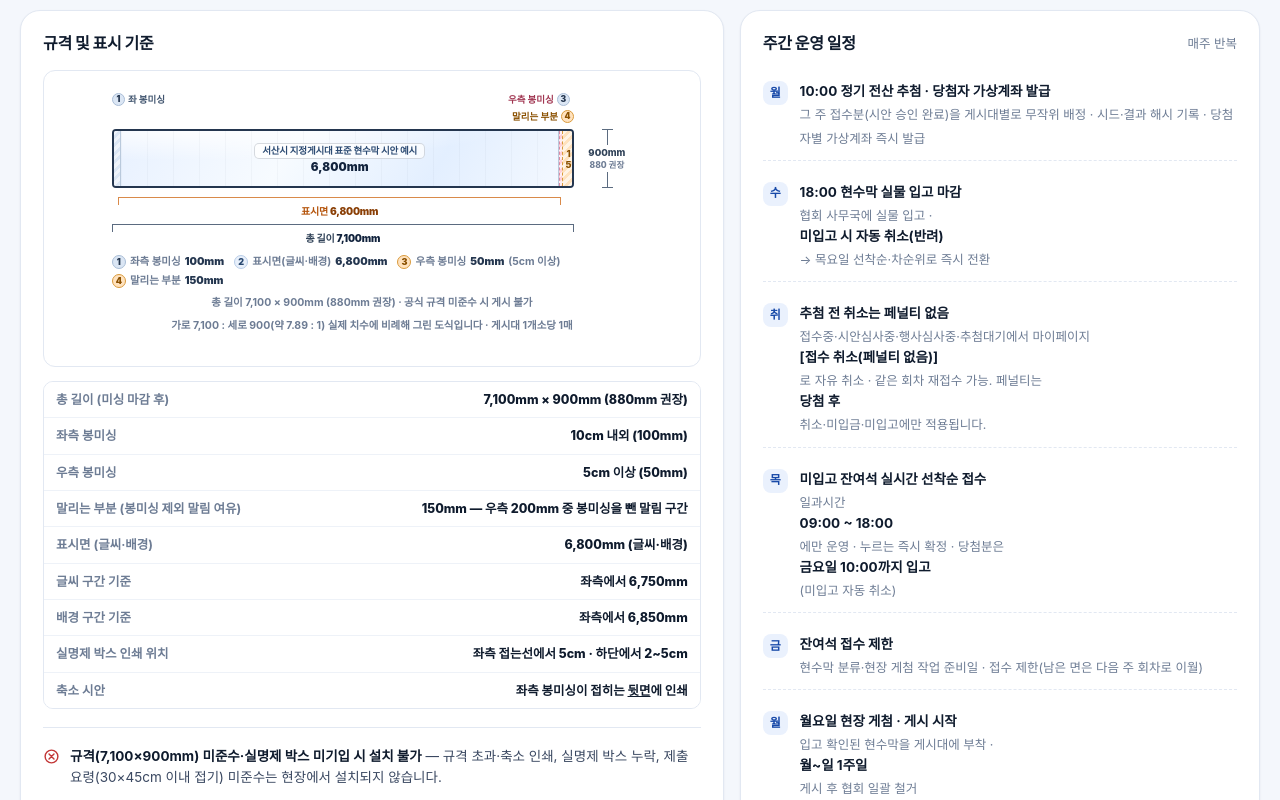
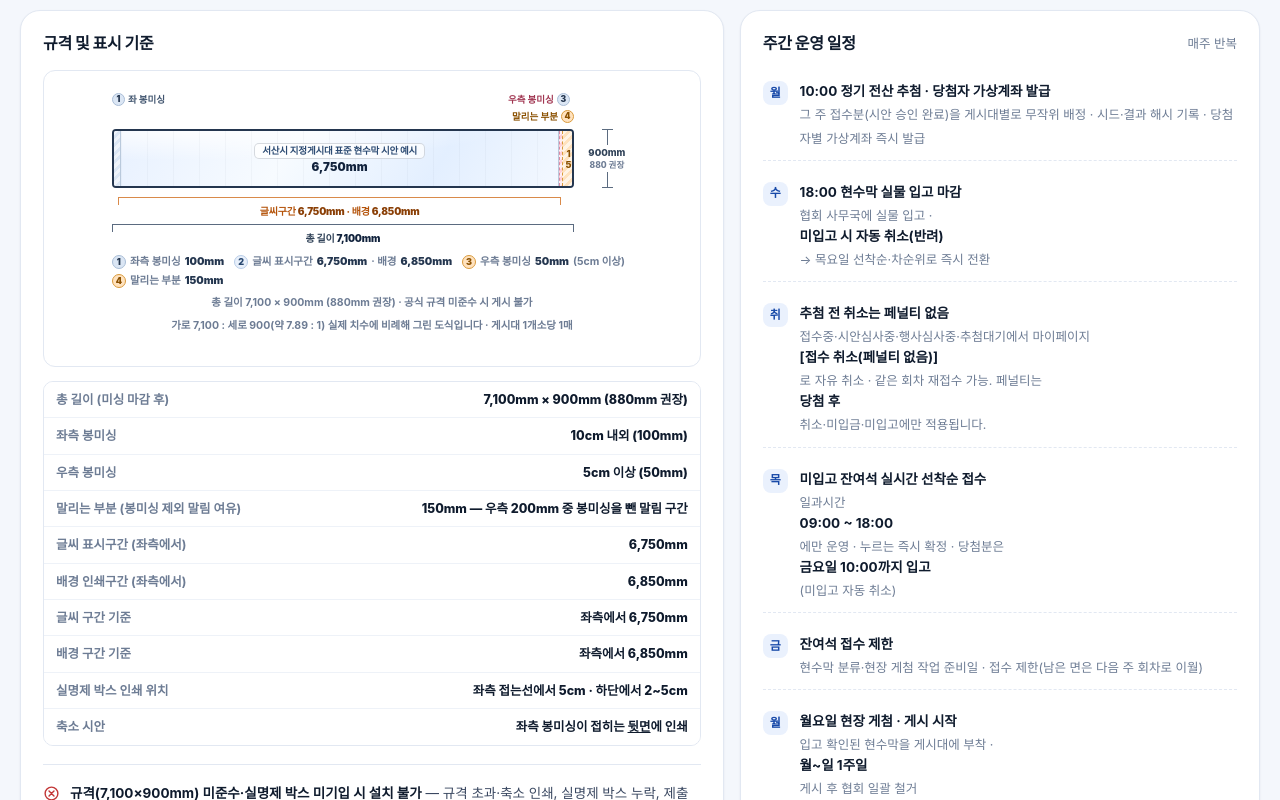
Before and after one commit to tea100a-svg/seosan-banner-lottery, a plain HTML site: page guide-rules.html in a window 1280 px wide. Shown: the part 421-1221 px from the top of the page. Drawn offline with Linux system fonts and the light colour scheme.

Commit message:
규격·안내 — 제출요령 PDF 기준 반영(글씨구간 6,750mm · 배경구간 6,850mm · 총 7,100×900)

```diff
--- a/guide-rules.html
+++ b/guide-rules.html
@@ -111,22 +111,22 @@
                 <span class="sv-pin r2">우측 봉미싱<i>3</i></span>
                 <span class="sv-pin r">말리는 부분<i>4</i></span>
               </div>
-              <div class="sv-banner" role="img" aria-label="현수막 규격 도식 — 가로 7,100mm · 세로 900mm(880mm 권장). 좌측 봉미싱 100mm, 표시면 6,800mm, 우측 봉미싱 50mm(5cm 이상), 말리는 부분 150mm를 실제 치수에 비례해 그렸습니다.">
+              <div class="sv-banner" role="img" aria-label="현수막 규격 도식 — 가로 7,100mm · 세로 900mm(880mm 권장). 좌측 봉미싱 100mm, 글씨 표시구간 6,750mm, 배경 인쇄구간 6,850mm, 우측 봉미싱 50mm(5cm 이상)를 실제 치수에 비례해 그렸습니다. (제출요령 기준)">
                 <div class="sv-seg sv-l"></div>
                 <div class="sv-seg sv-c">
                   <span class="sv-sample">서산시 지정게시대 표준 현수막 시안 예시</span>
-                  <i>6,800mm</i>
+                  <i>6,750mm</i>
                 </div>
                 <div class="sv-seg sv-r2" title="우측 봉미싱 50mm(5cm 이상)"></div>
                 <div class="sv-seg sv-r"><b>15</b></div>
               </div>
               <div class="sv-vdim"><b>900mm<em>880 권장</em></b></div>
-              <div class="sv-hdim">표시면 <b>6,800mm</b></div>
+              <div class="sv-hdim">글씨구간 <b>6,750mm</b> · 배경 <b>6,850mm</b></div>
               <div class="sv-tdim">총 길이 <b>7,100mm</b></div>
             </div>
             <div class="sv-legend">
               <span><i class="c1">1</i>좌측 봉미싱 <b>100mm</b></span>
-              <span><i class="c2">2</i>표시면(글씨·배경) <b>6,800mm</b></span>
+              <span><i class="c2">2</i>글씨 표시구간 <b>6,750mm</b> · 배경 <b>6,850mm</b></span>
               <span><i class="c3">3</i>우측 봉미싱 <b>50mm</b> (5cm 이상)</span>
               <span><i class="c4">4</i>말리는 부분 <b>150mm</b></span>
             </div>
@@ -139,7 +139,8 @@
           <div><span>좌측 봉미싱</span><b>10cm 내외 (100mm)</b></div>
           <div><span>우측 봉미싱</span><b>5cm 이상 (50mm)</b></div>
           <div><span>말리는 부분 (봉미싱 제외 말림 여유)</span><b>150mm — 우측 200mm 중 봉미싱을 뺀 말림 구간</b></div>
-          <div><span>표시면 (글씨·배경)</span><b>6,800mm (글씨·배경)</b></div>
+          <div><span>글씨 표시구간 (좌측에서)</span><b>6,750mm</b></div>
+          <div><span>배경 인쇄구간 (좌측에서)</span><b>6,850mm</b></div>
           <div><span>글씨 구간 기준</span><b>좌측에서 6,750mm</b></div>
           <div><span>배경 구간 기준</span><b>좌측에서 6,850mm</b></div>
           <div><span>실명제 박스 인쇄 위치</span><b>좌측 접는선에서 5cm · 하단에서 2~5cm</b></div>
```
